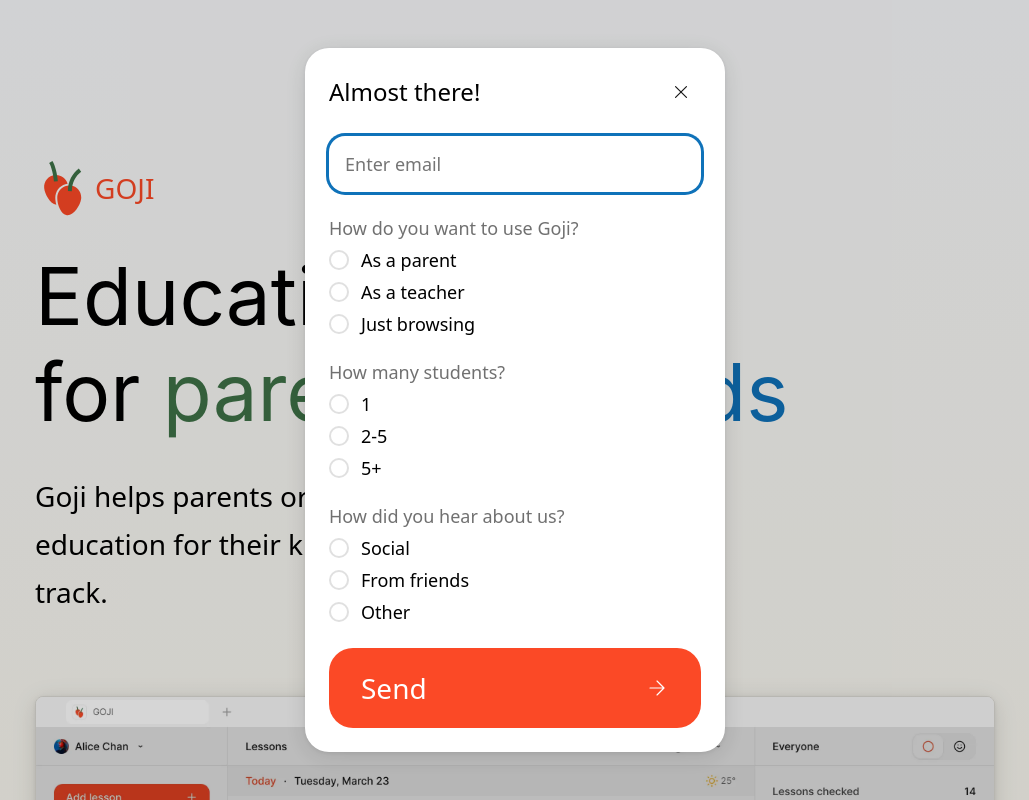
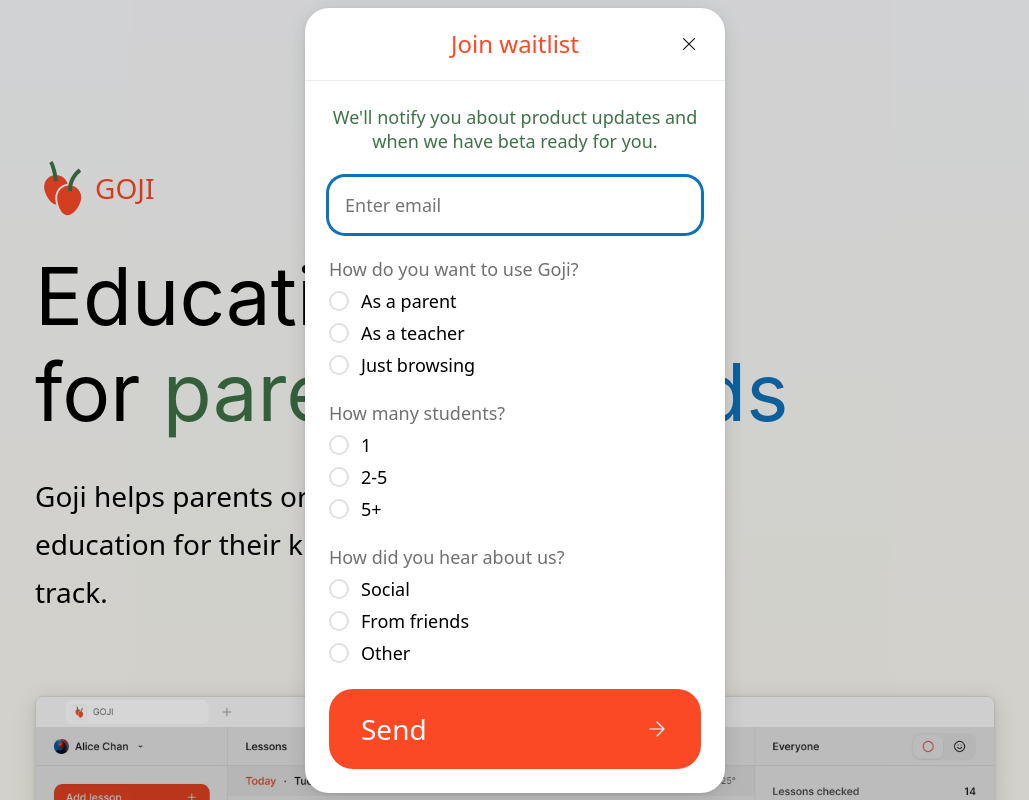
Before and after one commit to mkaralevich/goji-site, a Next.js app: page / in a window 1280 px wide. Both pictures are taken after a click on the button "Join waitlist". Shown: the top 800 px of the page, without its empty margins (125-1154 px from the left). Built offline with nearby package versions, Linux system fonts and the light colour scheme.

Commit message:
refactor: copy

```diff
--- a/components/primitives/modal.tsx
+++ b/components/primitives/modal.tsx
@@ -18,30 +18,35 @@
 	inset: 0,
 	z: "$dialogOverlay",
 
-	bg: "$white",
+	bg: "$overlay",
 	display: "grid",
-	placeItems: "top",
+	placeItems: "start center",
 	transition: "background 1s",
 	overflowY: "auto",
 
 	"@sm": { bg: "$overlay", placeItems: "center" },
 });
 
-export const Title = styled(Primitive.Title, { ...t["200"] });
+export const Title = styled(Primitive.Title, {
+	...t["200"],
+	fg: "$orange",
+	textAlign: "center",
+	w: "100%",
+});
 
 const _Content = styled("div", {
 	position: "relative",
-	w: "100%",
+	w: "calc(100% - 8px)",
 	display: "flex",
 	flexes: "css",
-	p: 24,
+	my: 4,
 	gap: 24,
 	bg: "$white",
 	boxShadow: "$elevation",
-	radius: 0,
+	radius: "$modal",
 
 	"&:focus": { outline: "none" },
-	"@sm": { w: 420, radius: "$modal" },
+	"@sm": { w: 420 },
 });
 
 export const Content = React.forwardRef<
--- a/components/primitives/text.tsx
+++ b/components/primitives/text.tsx
@@ -38,8 +38,8 @@
 		"@sm": { fontSize: "28px", lineHeight: "48px" },
 	},
 	200: {
-		fontSize: "20px",
-		lineHeight: "24px",
+		fontSize: "24px",
+		lineHeight: "32px",
 		fontWeight: 400,
 		fontFamily: "$sans",
 		"@sm": { fontSize: "24px", lineHeight: "40px" },
@@ -67,6 +67,7 @@
 		t,
 		fg: {
 			black: { color: "$black" },
+			secondary: { color: "$secondary" },
 			green: { color: "$green" },
 			blue: { color: "$blue" },
 			orange: { color: "$orange" },
--- a/components/subscribe.tsx
+++ b/components/subscribe.tsx
@@ -2,7 +2,7 @@
 import SubscribeButton from "./subscribe-button";
 import * as Dialog from "./primitives/modal";
 import * as Radio from "./primitives/radio";
-import { Button, Flex } from "./primitives";
+import { Button, Flex, Text } from "./primitives";
 import ArrowIcon from "./icons/arrow-icon";
 import XIcon from "./icons/x-icon";
 import Input from "./primitives/input";
@@ -49,16 +49,28 @@
 			</Dialog.Trigger>
 
 			<Dialog.Content>
-				<Flex fill css={{ flexes: "rbc" }}>
-					<Dialog.Title>Almost there!</Dialog.Title>
+				<Flex
+					fill
+					css={{
+						flexes: "rbc",
+						px: 24,
+						py: 16,
+						bb: "1px solid $borderSecondary",
+					}}
+				>
+					<Dialog.Title>Join waitlist</Dialog.Title>
 				</Flex>
 
 				<Flex
 					as="form"
 					onSubmit={handleSubmit}
 					fill
-					css={{ flexes: "css", gap: 24 }}
+					css={{ flexes: "css", gap: 24, px: 24, pb: 24 }}
 				>
+					<Text t="100" fg="green" align="center">
+						We'll notify you about product updates and when we have beta ready
+						for you.
+					</Text>
 					<input type="hidden" name="u" value={MAILCHIMP.U} />
 					<input type="hidden" name="id" value={MAILCHIMP.ID} />
 					<Input
@@ -133,12 +145,7 @@
 				</Flex>
 				<Dialog.Close asChild>
 					<Button
-						css={{
-							position: "absolute",
-							top: 8,
-							right: 8,
-							"@sm": { top: 16, right: 16 },
-						}}
+						css={{ position: "absolute", top: 8, right: 8 }}
 						aria-label="Close"
 						variant="close"
 					>
--- a/styles/stitches.config.ts
+++ b/styles/stitches.config.ts
@@ -18,6 +18,7 @@
 			/* semantics */
 			secondary: "rgba(0, 0, 0, 0.56)",
 			border: "rgba(0, 0, 0, 0.12)",
+			borderSecondary: "rgba(0, 0, 0, 0.08)",
 			overlay: "rgba(0, 0, 0, 0.16)",
 			orangeHover: "#E1320F",
 			/* tokens */
```
